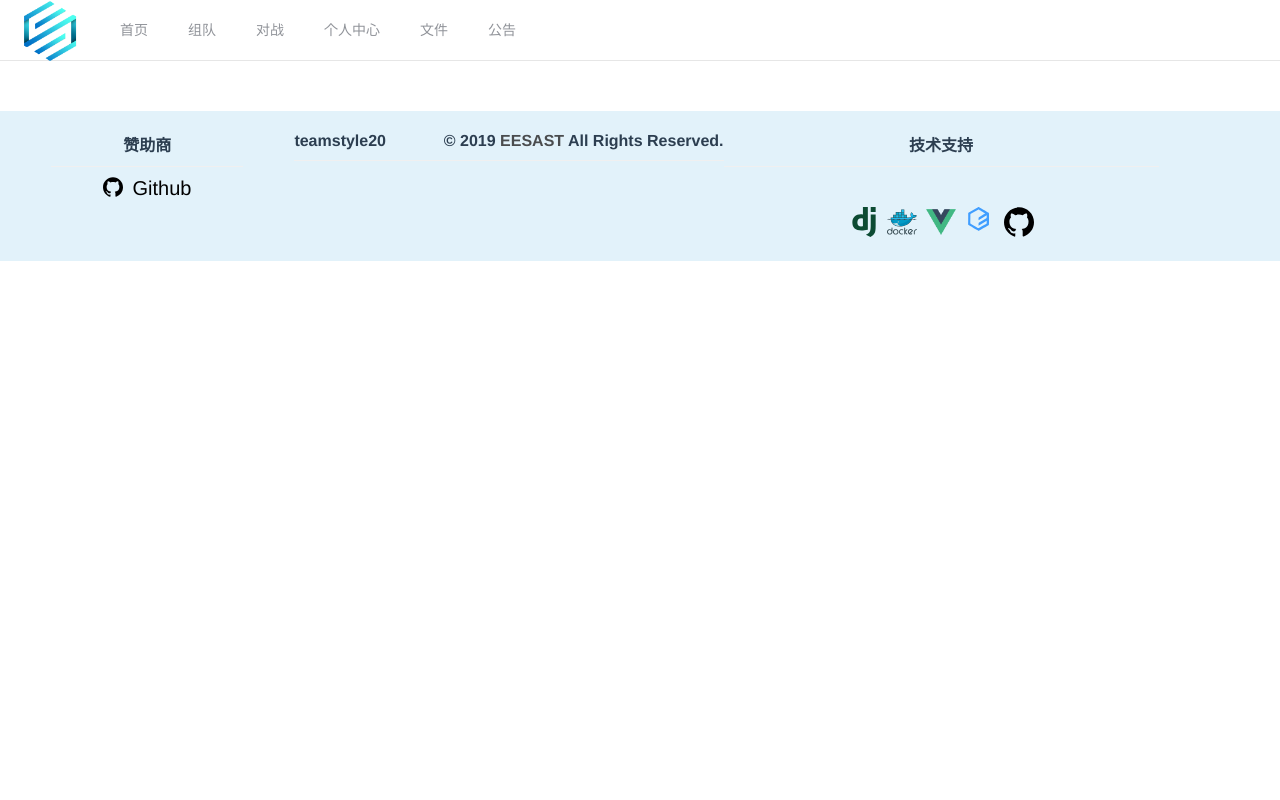
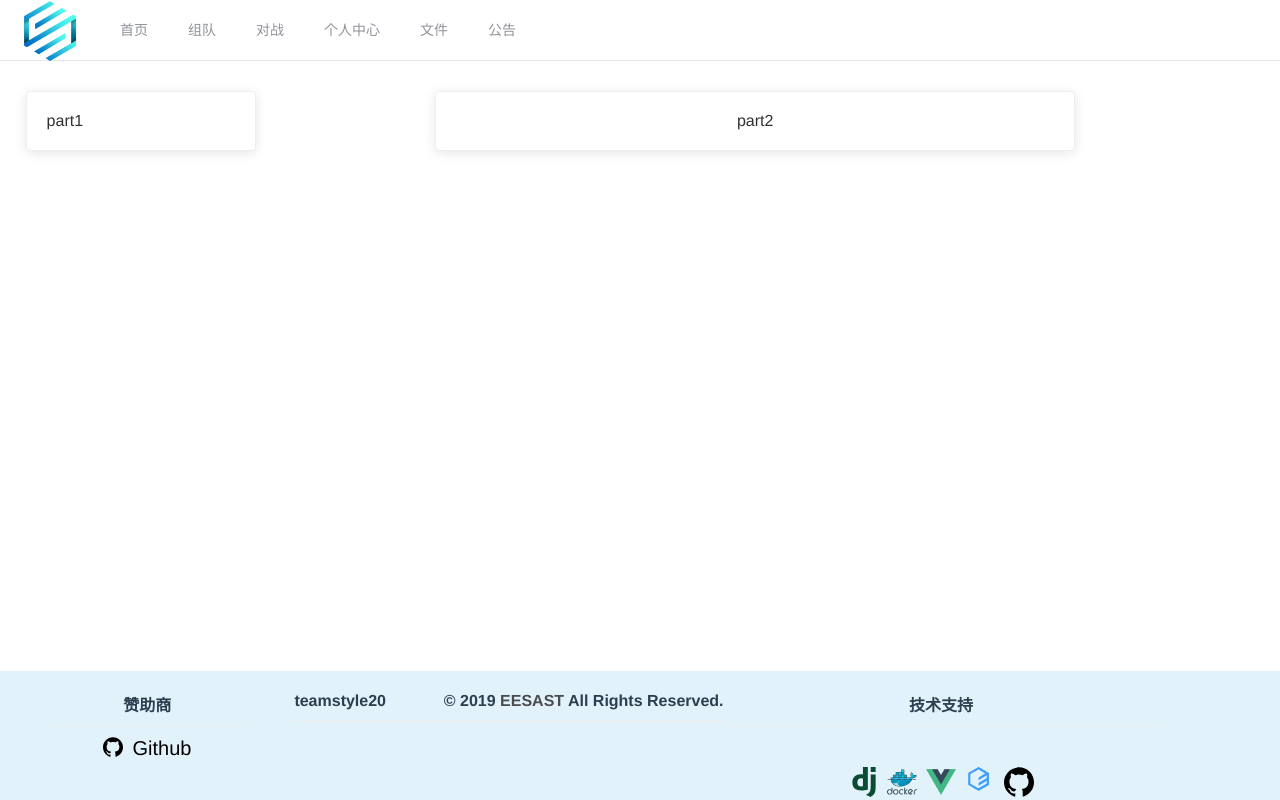
Before and after one commit to eesast/teamstyle20Web, a Vue app in the folder frontend/web2018/: page /personal in a window 1280 px wide. Built offline with nearby package versions, Linux system fonts and the light colour scheme; what vue-clipboard2 would draw is missing.

Commit message:
添加了简单的个人界面

```diff
--- a/frontend/web2018/src/components/nav.vue
+++ b/frontend/web2018/src/components/nav.vue
@@ -10,7 +10,7 @@
       <el-menu-item v-if="navflag==true" index="/login" >登录/注册</el-menu-item>
       <el-menu-item v-if="navflag!=true" index="/team" >组队</el-menu-item>
       <el-menu-item v-if="navflag!=true" index="/battle" >对战</el-menu-item>
-      <el-menu-item v-if="navflag!=true" index="5" >个人中心</el-menu-item>
+      <el-menu-item v-if="navflag!=true" index="/personal" >个人中心</el-menu-item>
       <el-menu-item index="/file" >文件</el-menu-item>
       <el-menu-item index="/announcement">公告</el-menu-item>
     </el-menu>
--- /dev/null
+++ b/frontend/web2018/src/components/personal.vue
@@ -0,0 +1,66 @@
+<template>
+<div id="battle_contain">
+    <div class="code_content">
+        <el-card shadow="always" style="text-align:left;">
+            part1
+        </el-card>
+    </div>
+    <div class="empty_content"></div>
+    <div class="battle_content">
+        <el-card shadow="always">
+            part2
+        </el-card>
+    </div>
+    <div class="empty_content"></div>
+</div>
+</template>
+
+<script>
+export default {
+    name: 'battle',
+    data() {
+        return {
+
+        }
+    },
+    methods: {
+
+    }
+}
+</script>
+
+<style>
+#battle_contain
+{
+    position: relative;
+    width:100%;
+    min-height: 70%;
+}
+.code_content,.battle_content,.empty_content
+{
+    display: inline-block;
+    position: relative;
+    margin-top:30px;
+}
+.code_content
+{
+    width:18%;
+    /* min-height: 100%; */
+    /* min-height:100%; */
+    /* background: black; */
+    /* position: relative; */
+}
+.empty_content
+{
+    width:14%;
+}
+.battle_content
+{
+    /* left:5%; */
+    /* height:100%; */
+    /* top:; */
+    width:50%;
+    /* min-height:70%; */
+    /* position: relative; */
+}
+</style>
--- a/frontend/web2018/src/router/index.js
+++ b/frontend/web2018/src/router/index.js
@@ -7,6 +7,7 @@ import login from '@/components/Login.vue'
 import file from '@/components/file.vue'
 import team from '@/components/team.vue'
 import battle from '@/components/battle.vue'
+import personal from '@/components/personal.vue'
 
 Vue.use(Router)
 
@@ -43,6 +44,10 @@ export default new Router({
     {
       path: '/battle',
       component: battle
+    },
+    {
+      path: '/personal',
+      component: personal
     }
   ]
 })
```
